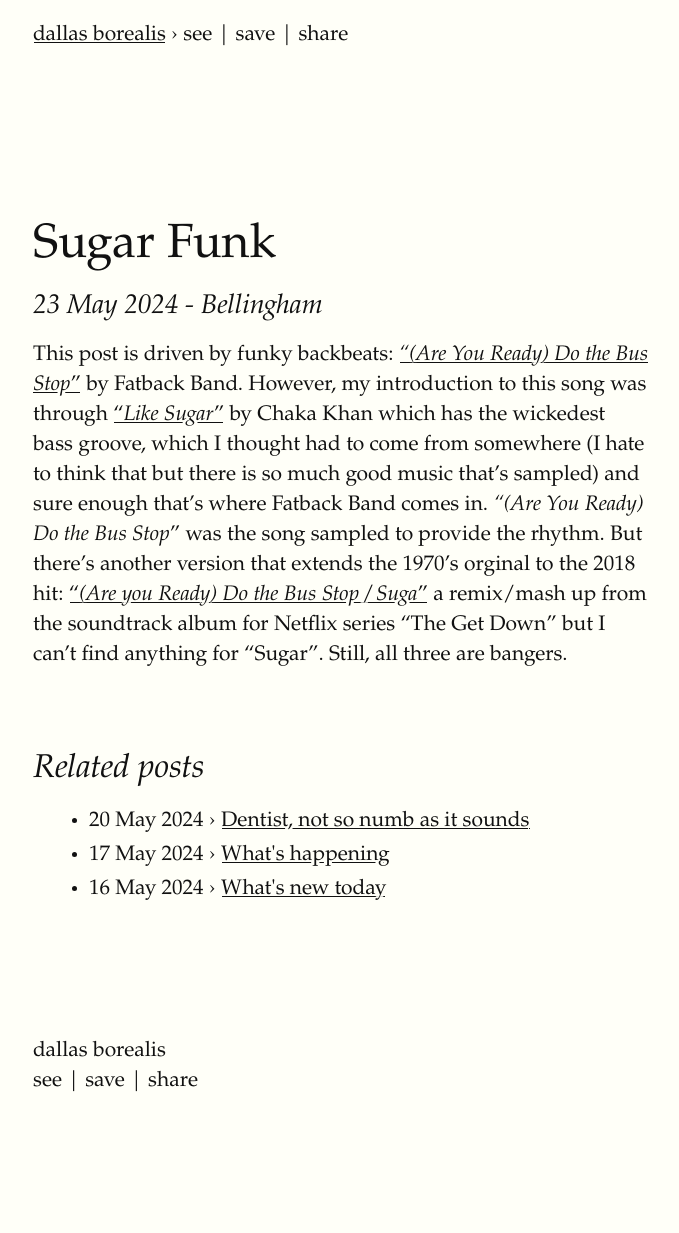
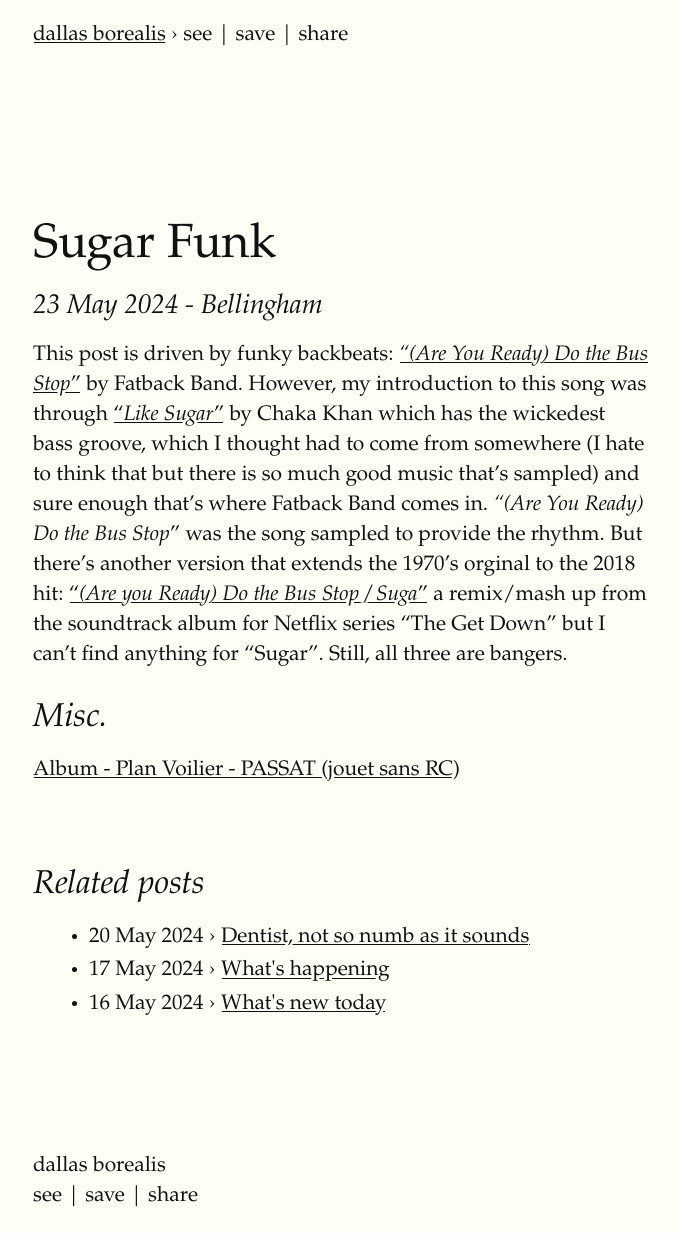
Before and after one commit to dallas-borealis/dallas-borealis.github.io, a Jekyll site: the page built from _posts/2024-05-23-sugar-fund.md, in a window 1280 px wide. Shown: the whole page, without its empty margins (127-806 px from the left). Built offline with Jekyll 4.4.1, drawn with Linux system fonts in a browser that asks for light colours; some web fonts are replaced; before the commit the page ends 1118 px from its top, so only the background shows below that.

Commit message:
Update 2024-05-23-sugar-fund.md

```diff
--- a/_posts/2024-05-23-sugar-fund.md
+++ b/_posts/2024-05-23-sugar-fund.md
@@ -9,3 +9,6 @@ title: Sugar Funk
 <p class="subtitle">23 May 2024 - Bellingham</p>
 
 This post is driven by funky backbeats: [_"(Are You Ready) Do the Bus Stop_"](https://www.youtube.com/watch?v=PeeOPR8bxac) by Fatback Band. However, my introduction to this song was through ["_Like Sugar_"](https://www.youtube.com/watch?v=RecY5iZn6B0&t=237s) by Chaka Khan which has the wickedest bass groove, which I thought had to come from somewhere (I hate to think that but there is so much good music that's sampled) and sure enough that's where Fatback Band comes in. _"(Are You Ready) Do the Bus Stop_" was the song sampled to provide the rhythm. But there's another version that extends the 1970's orginal to the 2018 hit: ["_(Are you Ready) Do the Bus Stop / Suga_"](https://www.youtube.com/watch?v=UmIEaoeAA1Q) a remix/mash up from the soundtrack album for Netflix series "The Get Down" but I can't find anything for "Sugar". Still, all three are bangers.
+
+## Misc.
+[Album - Plan Voilier - PASSAT (jouet sans RC)](http://mesnilmodelisme.over-blog.com/album-1926406.html)
```
